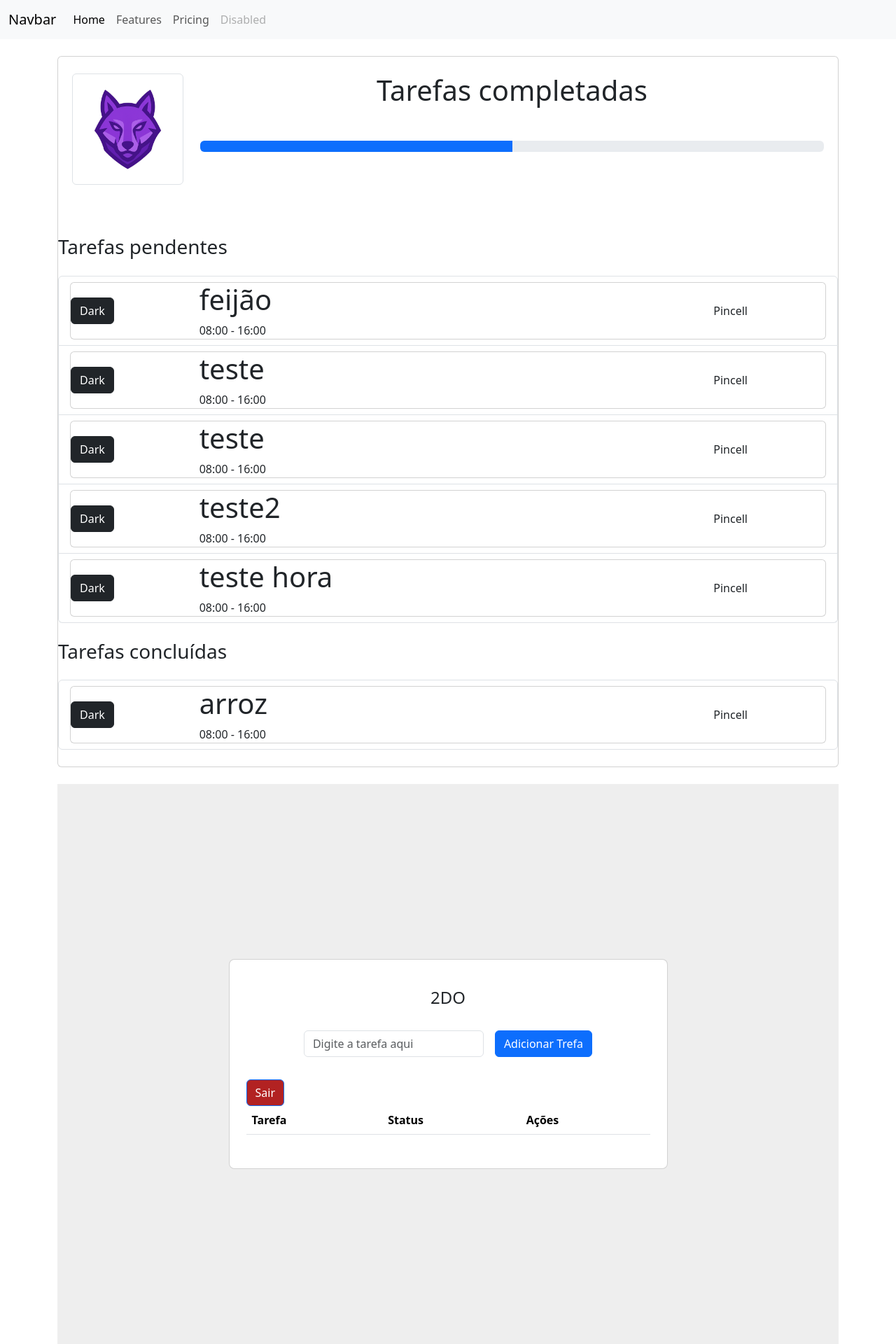
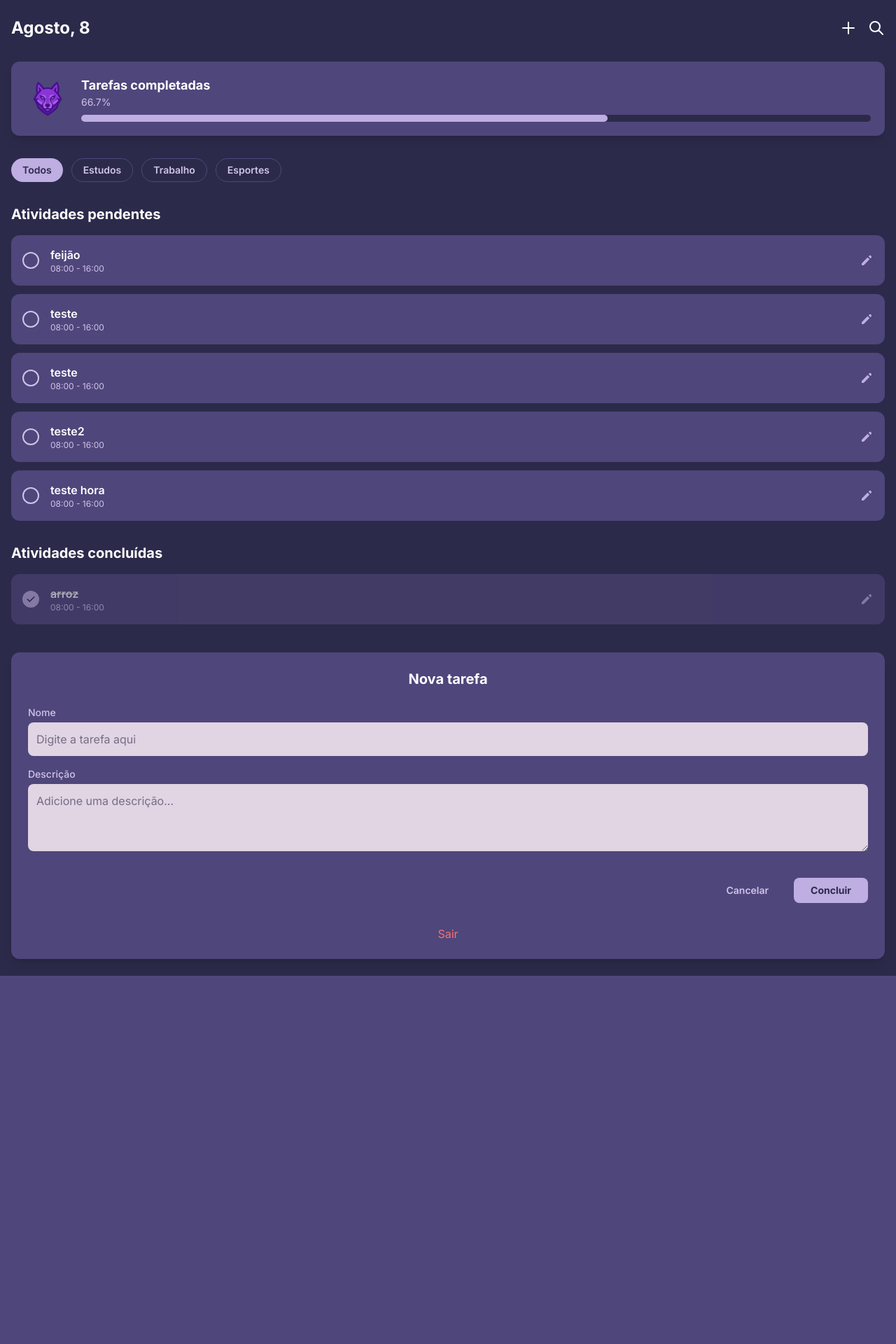
Before and after one commit to pedroaborges/2do_project, a Django app: page / in a window 1280 px wide. Shown: the whole page at 70% size. After the commit the page ends 1394 px from the top, so only its background shows below. Run offline with Django 5.2, Linux system fonts and the light colour scheme; a user stored in the database is signed in; data comes from the database, SQL or seed files in the repository; both versions use the stored data as it was after the commit; lists and menus that the app fills with data are empty; some libraries are stand-ins or nearby versions.

Commit message:
Front-End todo login register

```diff
--- a/project/todoapp/templates/todoapp/todo.html
+++ b/project/todoapp/templates/todoapp/todo.html
@@ -1,150 +1,153 @@
 {% load static %}
 
 <!doctype html>
-<html lang="en">
+<html lang="pt-br">
   <head>
     <meta charset="utf-8">
     <meta name="viewport" content="width=device-width, initial-scale=1">
-    <title>Bootstrap demo</title>
-    <link href="https://cdn.jsdelivr.net/npm/bootstrap@5.3.8/dist/css/bootstrap.min.css" rel="stylesheet" integrity="sha384-sRIl4kxILFvY47J16cr9ZwB07vP4J8+LH7qKQnuqkuIAvNWLzeN8tE5YBujZqJLB" crossorigin="anonymous">
+    <title>2DO - Suas Tarefas</title>
+
+    <script src="https://cdn.tailwindcss.com"></script>
+    <script>
+      // Paleta de Cores do Figma
+      tailwind.config = {
+        theme: {
+          extend: {
+            colors: {
+              'dark-purple': '#2C2A4A',
+              'card-purple': '#4F467B',
+              'light-purple': '#BEAEE2',
+              'input-purple': '#E1D4E3',
+              'text-primary': '#FFFFFF',
+              'text-secondary': '#D1C4E9',
+              'text-input': '#2C2A4A',
+            },
+            fontFamily: {
+              sans: ['Inter', 'sans-serif'],
+            }
+          }
+        }
+      }
+    </script>
+    <link rel="preconnect" href="https://fonts.googleapis.com">
+    <link rel="preconnect" href="https://fonts.gstatic.com" crossorigin>
+    <link href="https://fonts.googleapis.com/css2?family=Inter:wght@400;500;600;700;800&display=swap" rel="stylesheet">
+
   </head>
-  <body>
+  <body class="bg-dark-purple font-sans antialiased">
 
-    <nav class="navbar navbar-expand-lg bg-body-tertiary">
-      <div class="container-fluid">
-        <a class="navbar-brand" href="#">Navbar</a>
-        <button class="navbar-toggler" type="button" data-bs-toggle="collapse" data-bs-target="#navbarNav" aria-controls="navbarNav" aria-expanded="false" aria-label="Toggle navigation">
-          <span class="navbar-toggler-icon"></span>
+    <div class="container mx-auto px-4 py-6">
+
+      <header class="flex justify-between items-center mb-8">
+        <div>
+          <h1 class="text-text-primary font-bold text-2xl">Agosto, 8</h1>
+        </div>
+        <div class="flex items-center space-x-4">
+          <button class="text-text-primary">
+            <svg xmlns="http://www.w3.org/2000/svg" class="h-6 w-6" fill="none" viewBox="0 0 24 24" stroke="currentColor" stroke-width="2">
+              <path stroke-linecap="round" stroke-linejoin="round" d="M12 4v16m8-8H4" />
+            </svg>
           </button>
-        <div class="collapse navbar-collapse" id="navbarNav">
-          <ul class="navbar-nav">
-            <li class="nav-item">
-              <a class="nav-link active" aria-current="page" href="#">Home</a>
-            </li>
-            <li class="nav-item">
-              <a class="nav-link" href="#">Features</a>
-            </li>
-            <li class="nav-item">
-              <a class="nav-link" href="#">Pricing</a>
-            </li>
-            <li class="nav-item">
-              <a class="nav-link disabled" aria-disabled="true">Disabled</a>
-            </li>
-          </ul>
+          <button class="text-text-primary">
+            <svg xmlns="http://www.w3.org/2000/svg" class="h-6 w-6" fill="none" viewBox="0 0 24 24" stroke="currentColor" stroke-width="2">
+              <path stroke-linecap="round" stroke-linejoin="round" d="M21 21l-6-6m2-5a7 7 0 11-14 0 7 7 0 0114 0z" />
+            </svg>
+          </button>
         </div>
+      </header>
+
+      <div class="bg-card-purple p-5 rounded-xl shadow-lg flex items-center space-x-4 mb-8">
+        <div class="flex-shrink-0">
+          <img src="{% static "img/lobo.png" %}" alt="Logo" class="w-16 h-16">
         </div>
-    </nav>
-
-    <div class="container">
-
-      <div class="card my-4">
-        <div class="row mx-2">
-          <div class="col-md-2 text-center">
-            <img src="{% static "img/lobo.png" %}" alt="Logo" class="img-thumbnail my-4">
-          </div>
-          <div class="col-md-10 text-center my-4">
-            <h1 class="mb-5">Tarefas completadas</h1>
-            <div class="progress" role="progressbar" aria-label="Basic example" aria-valuenow="50" aria-valuemin="0" aria-valuemax="100">
-              <div class="progress-bar" style="width: 50%"></div>
+        <div class="w-full">
+          <h2 class="text-text-primary font-bold text-lg">Tarefas completadas</h2>
+          <p class="text-text-secondary text-sm mb-2">66.7%</p>
+          <div class="w-full bg-dark-purple rounded-full h-2.5">
+            <div class="bg-light-purple h-2.5 rounded-full" style="width: 66.7%"></div>
           </div>
         </div>
       </div>
 
-      <div class="my-4">
-        <h3 class="my-4">Tarefas pendentes</h3>
-        <ul class="list-group">
+      <div class="flex space-x-3 mb-8">
+        <button class="bg-light-purple text-dark-purple px-4 py-1.5 rounded-full text-sm font-semibold">Todos</button>
+        <button class="bg-transparent border border-card-purple text-text-secondary px-4 py-1.5 rounded-full text-sm font-semibold">Estudos</button>
+        <button class="bg-transparent border border-card-purple text-text-secondary px-4 py-1.5 rounded-full text-sm font-semibold">Trabalho</button>
+        <button class="bg-transparent border border-card-purple text-text-secondary px-4 py-1.5 rounded-full text-sm font-semibold">Esportes</button>
+      </div>
+
+      <div class="mb-8">
+        <h3 class="text-text-primary text-xl font-bold mb-4">Atividades pendentes</h3>
+        <ul class="space-y-3">
           {% for i in todos %}
             {% if i.status == False %}
-              <li class="list-group-item">
-                <div class="card">
-                  <div class="row align-items-center">
-                    <div class="col-md-2">
-                      <button type="button" class="btn btn-dark">Dark</button>
-                    </div>
-                    <div class="col-md-8">
-                      <h1>{{i.todo_name}}</h1>
-                      <p class="card-text">08:00 - 16:00</p>
-                    </div>
-                    <div class="col-md-2">
-                      Pincell
+            <li class="bg-card-purple p-4 rounded-xl flex items-center justify-between">
+              <div class="flex items-center space-x-4">
+                <div class="w-6 h-6 rounded-full border-2 border-text-secondary"></div>
+                <div>
+                  <h4 class="text-text-primary font-semibold">{{i.todo_name}}</h4>
+                  <p class="text-text-secondary text-xs">{{ i.start_time|default:"08:00" }} - {{ i.end_time|default:"16:00" }}</p>
                 </div>
               </div>
-                </div>
+              <button class="text-light-purple">
+                <svg xmlns="http://www.w3.org/2000/svg" class="h-5 w-5" viewBox="0 0 20 20" fill="currentColor">
+                  <path d="M13.586 3.586a2 2 0 112.828 2.828l-.793.793-2.828-2.828.793-.793zM11.379 5.793L3 14.172V17h2.828l8.38-8.379-2.83-2.828z" />
+                </svg>
+              </button>
             </li>
             {% endif %}
           {% endfor %}
         </ul>
+      </div>
 
-        <h3 class="my-4">Tarefas concluídas</h3>
-        <ul class="list-group">
+      <div class="mb-8">
+        <h3 class="text-text-primary text-xl font-bold mb-4">Atividades concluídas</h3>
+        <ul class="space-y-3">
           {% for i in todos %}
             {% if i.status == True %}
-              <li class="list-group-item">
-                <div class="card">
-                  <div class="row align-items-center">
-                    <div class="col-md-2">
-                      <button type="button" class="btn btn-dark">Dark</button>
+            <li class="bg-card-purple p-4 rounded-xl flex items-center justify-between opacity-60">
+              <div class="flex items-center space-x-4">
+                <div class="w-6 h-6 rounded-full border-2 border-light-purple bg-light-purple flex items-center justify-center">
+                  <svg xmlns="http://www.w3.org/2000/svg" class="h-4 w-4 text-dark-purple" viewBox="0 0 20 20" fill="currentColor">
+                    <path fill-rule="evenodd" d="M16.707 5.293a1 1 0 010 1.414l-8 8a1 1 0 01-1.414 0l-4-4a1 1 0 011.414-1.414L8 12.586l7.293-7.293a1 1 0 011.414 0z" clip-rule="evenodd" />
+                  </svg>
                 </div>
-                    <div class="col-md-8">
-                      <h1>{{i.todo_name}}</h1>
-                      <p class="card-text">08:00 - 16:00</p>
-                    </div>
-                    <div class="col-md-2">
-                      Pincell
+                <div>
+                  <h4 class="text-text-primary font-semibold line-through">{{i.todo_name}}</h4>
+                  <p class="text-text-secondary text-xs">{{ i.start_time|default:"08:00" }} - {{ i.end_time|default:"16:00" }}</p>
                 </div>
               </div>
-                </div>
+              <button class="text-light-purple">
+                <svg xmlns="http://www.w3.org/2000/svg" class="h-5 w-5" viewBox="0 0 20 20" fill="currentColor">
+                  <path d="M13.586 3.586a2 2 0 112.828 2.828l-.793.793-2.828-2.828.793-.793zM11.379 5.793L3 14.172V17h2.828l8.38-8.379-2.83-2.828z" />
+                </svg>
+              </button>
             </li>
             {% endif %}
           {% endfor %}
         </ul>
-
       </div>
 
+      <div class="bg-card-purple p-6 rounded-xl shadow-lg mt-10">
+        <h4 class="text-center text-xl font-bold text-text-primary mb-6">Nova tarefa</h4>
+
+        <form method="POST" class="space-y-4">
+          {% csrf_token %}
+          <div>
+            <label for="form1" class="block text-sm font-medium text-text-secondary mb-1">Nome</label>
+            <input type="text" id="form1" class="w-full bg-input-purple text-text-input placeholder:text-text-input/60 rounded-lg p-3 border-0 focus:ring-2 focus:ring-light-purple" name="task" placeholder="Digite a tarefa aqui"/>
           </div>
-
-    <section class="vh-100" style="background-color: #eee;">
-    <div class="container py-5 h-100">
-      <div class="row d-flex justify-content-center align-items-center h-100">
-        <div class="col col-lg-9 col-xl-7">
-          <div class="card rounded-3">
-            <div class="card-body p-4">
-
-              <h4 class="text-center my-3 pb-3">2DO</h4>
-
-              <form method="POST" class="row row-cols-lg-auto g-3 justify-content-center align-items-center mb-4 pb-2">
-                {% csrf_token %}
-                <div class="col-12">
-                  <div class="form-outline">
-                    <input type="text" id="form1" class="form-control" name="task" placeholder="Digite a tarefa aqui"/>
+          <div>
+              <label for="description" class="block text-sm font-medium text-text-secondary mb-1">Descrição</label>
+              <textarea id="description" rows="3" class="w-full bg-input-purple text-text-input placeholder:text-text-input/60 rounded-lg p-3 border-0 focus:ring-2 focus:ring-light-purple" name="description" placeholder="Adicione uma descrição..."></textarea>
+          </div>
+          <div class="flex justify-end space-x-3 pt-4">
+              <button type="button" class="px-6 py-2 rounded-lg text-sm font-semibold text-text-secondary">Cancelar</button>
+              <button type="submit" class="bg-light-purple px-6 py-2 rounded-lg text-sm font-bold text-dark-purple">Concluir</button>
+          </div>
+          <a href="{% url 'logout' %}" class="block text-center text-red-400 hover:text-red-300 pt-4">Sair</a>
+        </form>
       </div>
     </div>
-
-                <div class="col-12">
-                  <button type="submit" class="btn btn-primary">Adicionar Trefa</button>
-                </div>
-              </form>
-              <a href="{% url 'logout' %}"><button style="background: firebrick; color: white;" type="submit" class="btn btn-primary">Sair</button></a>
-              <table class="table mb-4">
-                <thead>
-                  <tr>
-                    <th scope="col">Tarefa</th>
-                    <th scope="col">Status</th>
-                    <th scope="col">Ações</th>
-                  </tr>
-                </thead>
-                <tbody>
-
-                </tbody>
-              </table>
-
-            </div>
-          </div>
-        </div>
-      </div>
-    </div>
-  </section>
-
-    <script src="https://cdn.jsdelivr.net/npm/bootstrap@5.3.8/dist/js/bootstrap.bundle.min.js" integrity="sha384-FKyoEForCGlyvwx9Hj09JcYn3nv7wiPVlz7YYwJrWVcXK/BmnVDxM+D2scQbITxI" crossorigin="anonymous"></script>
   </body>
 </html>
```
Also changed, not shown: project/todoapp/templates/todoapp/login.html (+70 -145 lines), project/todoapp/templates/todoapp/register.html (+71 -129 lines), project/todoapp/templates/todoapp/style.css (deleted, +0 -28 lines), project/db.sqlite3, project/todoapp/views.py (line endings or trailing spaces). Lines whose indentation alone changed are shown as unchanged.
